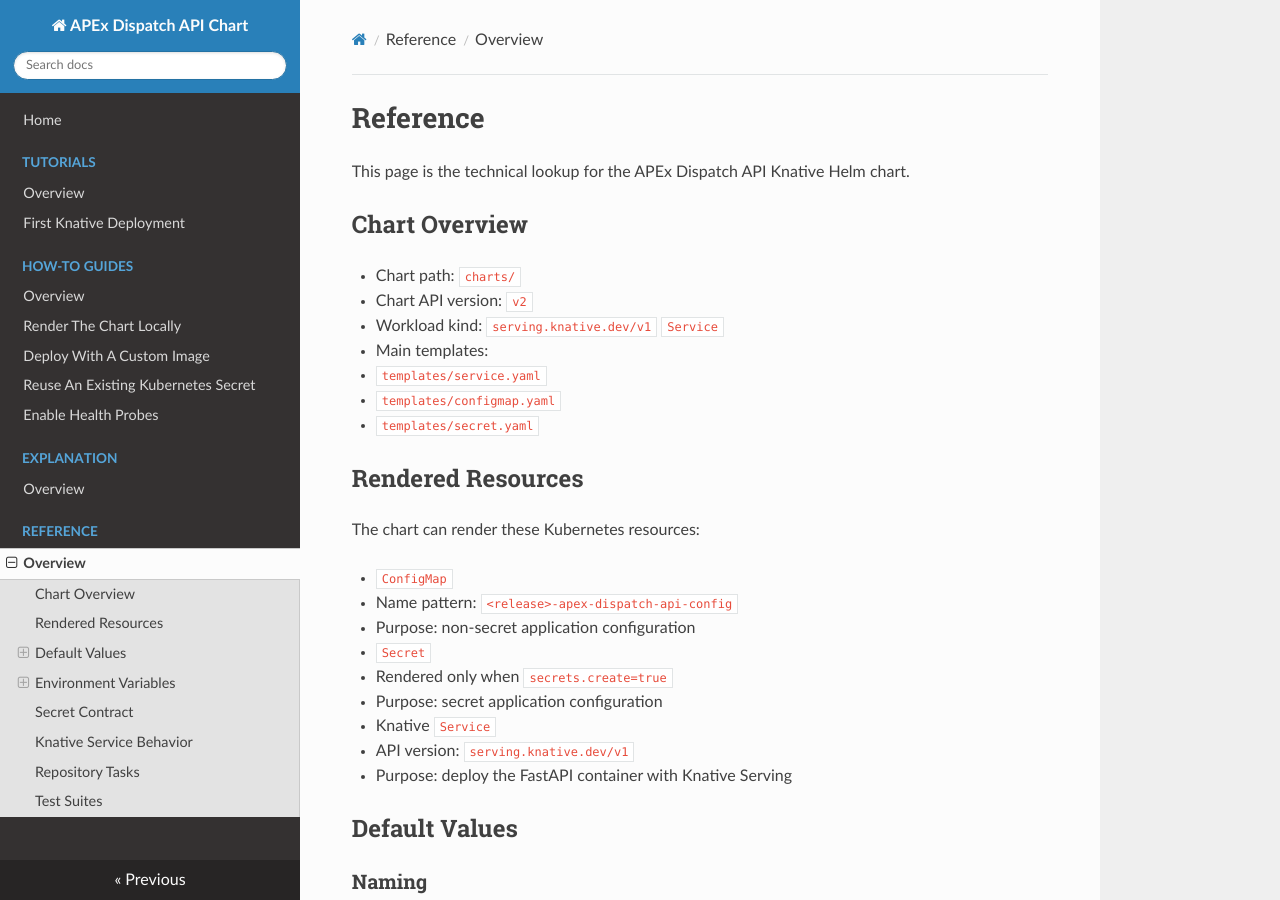
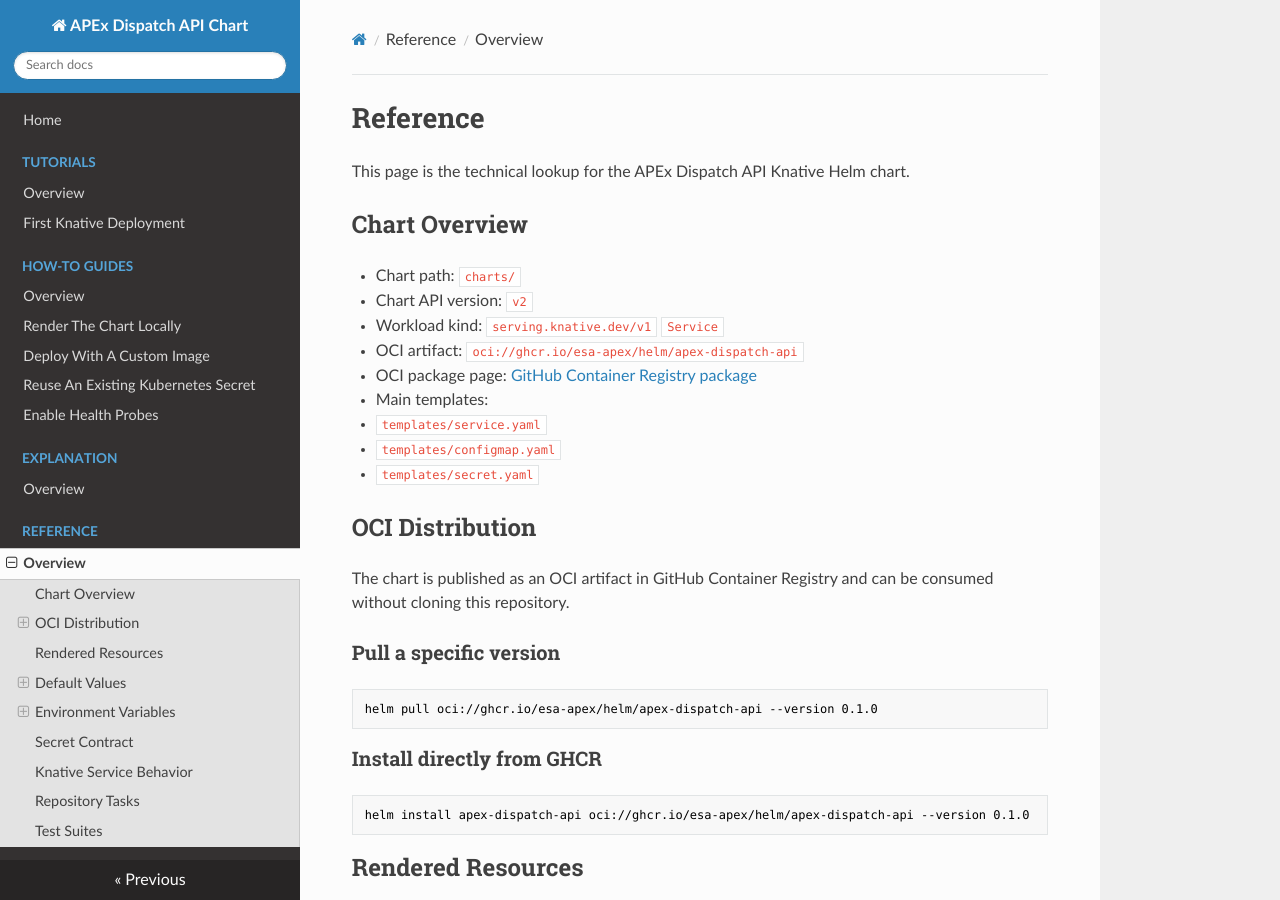
Before and after one commit to ESA-APEx/apex_dispatch_api_chart, an MkDocs documentation site: the page built from docs/reference/index.md, in a window 1280 px wide and 900 px high. Built offline with MkDocs 1.6.1, drawn with Linux system fonts in a browser that asks for light colours; nearby versions of some CDN libraries.

Commit message:
adds docs about OCI artifacts

````diff
--- a/docs/reference/index.md
+++ b/docs/reference/index.md
@@ -7,10 +7,29 @@ This page is the technical lookup for the APEx Dispatch API Knative Helm chart.
 - Chart path: `charts/`
 - Chart API version: `v2`
 - Workload kind: `serving.knative.dev/v1` `Service`
+- OCI artifact: `oci://ghcr.io/esa-apex/helm/apex-dispatch-api`
+- OCI package page: [GitHub Container Registry package](https://github.com/ESA-APEx/apex_dispatch_api_chart/pkgs/container/helm%2Fapex-dispatch-api)
 - Main templates:
   - `templates/service.yaml`
   - `templates/configmap.yaml`
   - `templates/secret.yaml`
+
+## OCI Distribution
+
+The chart is published as an OCI artifact in GitHub Container Registry and can be
+consumed without cloning this repository.
+
+### Pull a specific version
+
+```bash
+helm pull oci://ghcr.io/esa-apex/helm/apex-dispatch-api --version 0.1.0
+```
+
+### Install directly from GHCR
+
+```bash
+helm install apex-dispatch-api oci://ghcr.io/esa-apex/helm/apex-dispatch-api --version 0.1.0
+```
 
 ## Rendered Resources
 
````
Also changed, not shown: README.md (+19 -0 lines).
